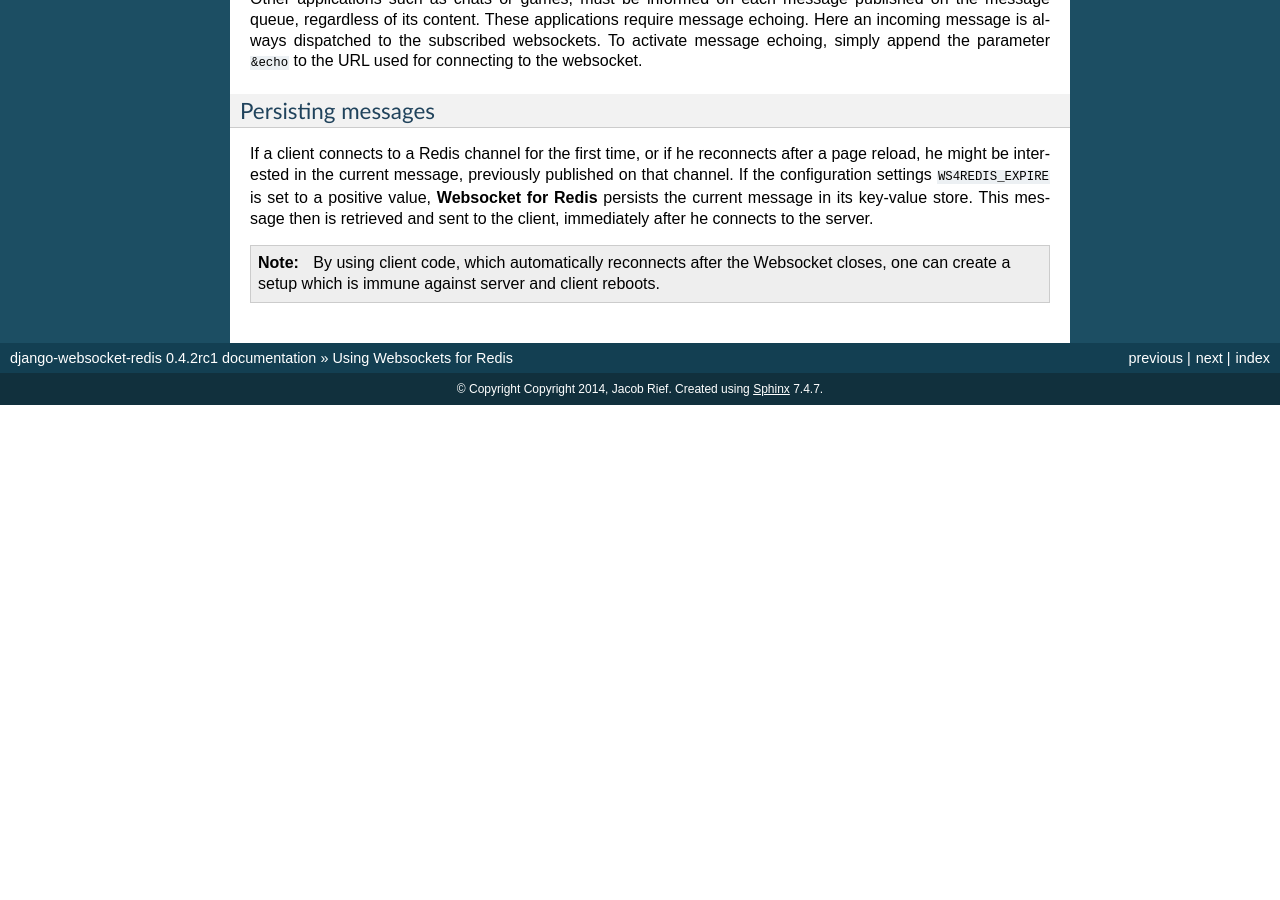
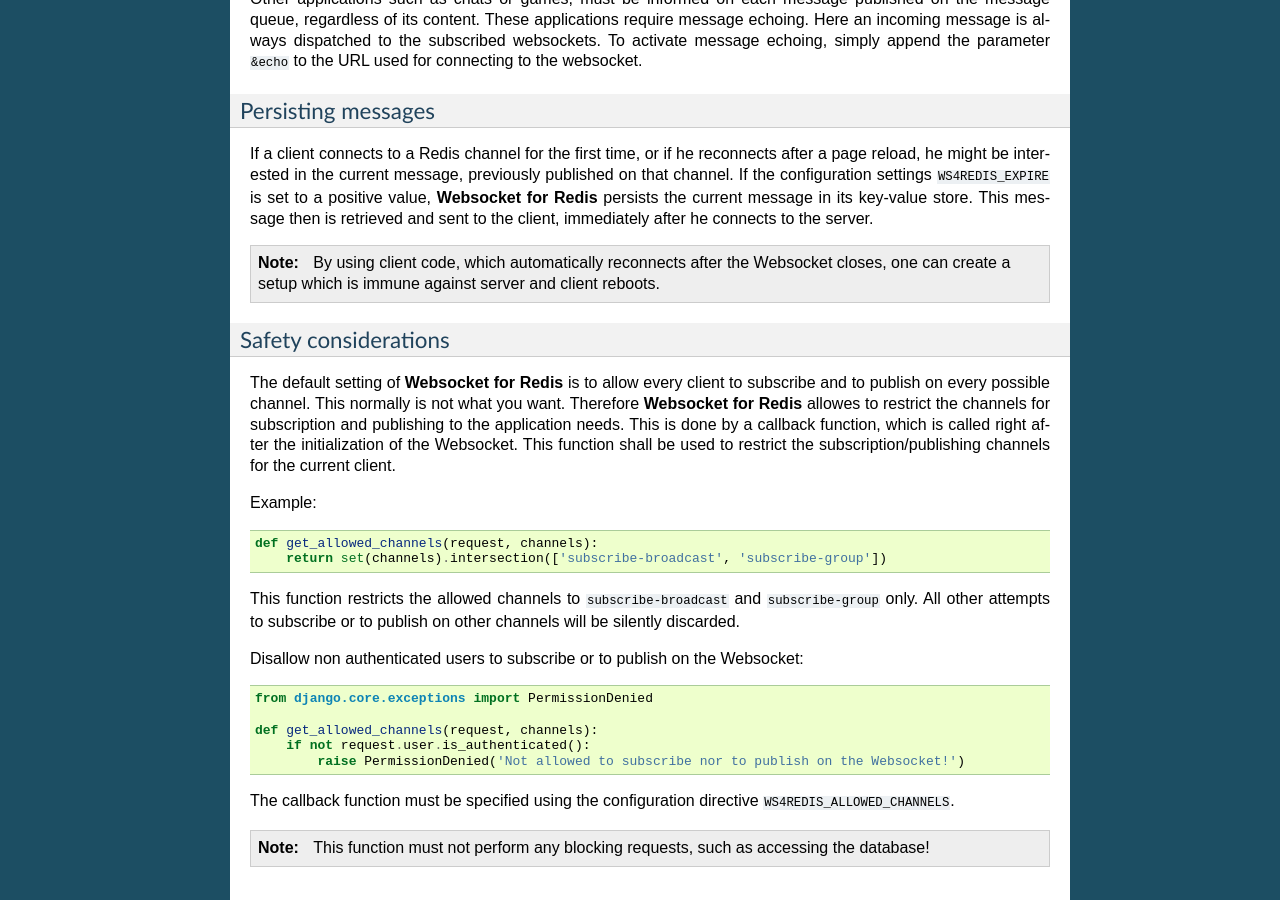
Before and after one commit to jrief/django-websocket-redis, a Sphinx documentation site: the page built from docs/usage.rst, in a window 1280 px wide and 900 px high, scrolled down 3746 px. Built offline with Sphinx 7.4.7, drawn with Linux system fonts in a browser that asks for light colours; before the commit the page ends 4151 px from its top, so only the background shows below that; some of the changed text lies outside the part shown.

Commit message:
Added settings: WS4REDIS_ALLOWED_CHANNELS

```diff
--- a/docs/usage.rst
+++ b/docs/usage.rst
@@ -88,6 +88,8 @@
 triggered by, for instance django-celery_. Intentionally, there is no way to trigger events in the
 Django loop through a Websocket request. Hence, all of the communication between the Websocket loop
 and the Django loop must pass through the message queue.
+
+.. _django-celery: http://www.celeryproject.org/
 
 RedisSubscriber
 ...............
@@ -240,4 +242,35 @@
 .. note:: By using client code, which automatically reconnects after the Websocket closes, one can
           create a setup which is immune against server and client reboots.
 
-.. _django-celery: http://www.celeryproject.org/
+Safety considerations
+---------------------
+The default setting of **Websocket for Redis** is to allow every client to subscribe and to publish
+on every possible channel. This normally is not what you want. Therefore **Websocket for Redis**
+allowes to restrict the channels for subscription and publishing to the application needs. This is
+done by a callback function, which is called right after the initialization of the Websocket.
+This function shall be used to restrict the subscription/publishing channels for the current client.
+
+Example:
+
+.. code-block:: python
+
+	def get_allowed_channels(request, channels):
+	    return set(channels).intersection(['subscribe-broadcast', 'subscribe-group'])
+
+This function restricts the allowed channels to ``subscribe-broadcast`` and ``subscribe-group``
+only. All other attempts to subscribe or to publish on other channels will be silently discarded.
+
+Disallow non authenticated users to subscribe or to publish on the Websocket:
+
+.. code-block:: python
+
+	from django.core.exceptions import PermissionDenied
+
+	def get_allowed_channels(request, channels):
+	    if not request.user.is_authenticated():
+	        raise PermissionDenied('Not allowed to subscribe nor to publish on the Websocket!')
+
+The callback function must be specified using the configuration directive
+``WS4REDIS_ALLOWED_CHANNELS``.
+
+.. note:: This function must not perform any blocking requests, such as accessing the database!
```
